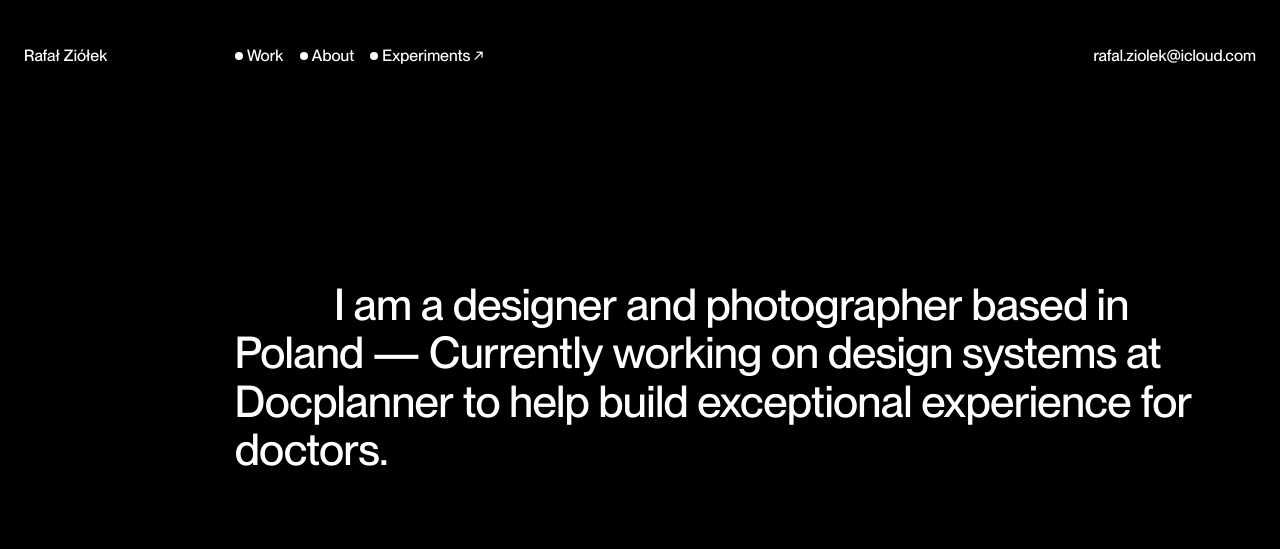
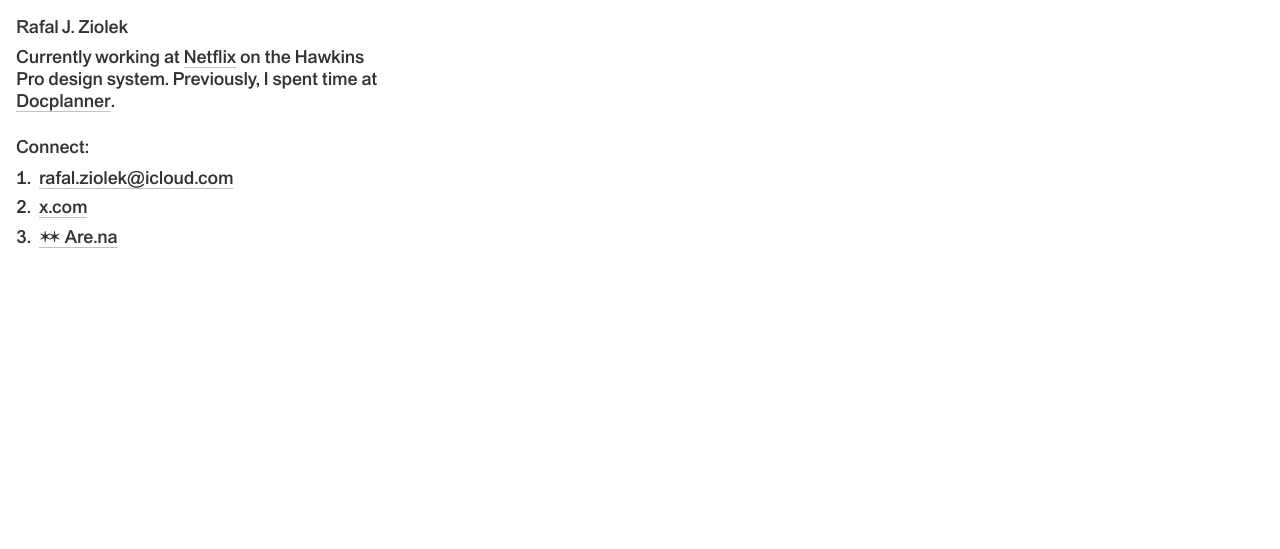
Before and after one commit to rafalziolek/portfolio, a Next.js app: page / in a window 1280 px wide. Shown: the top 549 px of the page. Built offline with nearby package versions, Linux system fonts and the light colour scheme.

Commit message:
Build temporary portfolio with system themes and native wavy links

```diff
--- a/src/app/page.jsx
+++ b/src/app/page.jsx
@@ -1,13 +1,41 @@
-import HeroSection from "@/components/HeroSection/HeroSection";
-import MainNav from "@/components/main-nav/MainNav";
-import ProjectList from "@/components/ProjectList/ProjectList";
+import localFont from 'next/font/local';
+import WaveLink from '@/components/WaveLink/WaveLink';
+import styles from './page.module.scss';
+
+const areal = localFont({
+  src: './fonts/ABCArealSuperfamilyVariable.woff2',
+  weight: '400 700',
+  style: 'normal',
+  display: 'swap',
+  fallback: ['Arial', 'sans-serif'],
+});
+
+export const metadata = {
+  title: 'Rafal J. Ziolek — Product Designer',
+  description: 'Product designer working at Netflix on the Hawkins Pro design system. Previously at Docplanner.',
+};
 
 export default function Home() {
   return (
-    <>
-      <MainNav />
-      <HeroSection />
-      <ProjectList />
-    </>
+    <main className={`${styles.page} ${areal.className}`}>
+      <div className={styles.content}>
+        <header className={styles.intro}>
+          <h1>Rafal J. Ziolek</h1>
+          <p>
+            Currently working at <WaveLink href='https://www.netflix.com/' brand='netflix'>Netflix</WaveLink>{' '}
+            on the Hawkins Pro design system. Previously, I spent time at{' '}
+            <WaveLink href='https://www.docplanner.com/' brand='docplanner'>Docplanner</WaveLink>.
+          </p>
+        </header>
+        <section aria-labelledby='connect-heading'>
+          <h2 id='connect-heading' className={styles.sectionHeading}>Connect:</h2>
+          <ol className={styles.links}>
+            <li><WaveLink href='mailto:rafal.ziolek@icloud.com'>rafal.ziolek@icloud.com</WaveLink></li>
+            <li><WaveLink href='https://x.com/rafal_ziolek'>x.com</WaveLink></li>
+            <li><WaveLink href='https://www.are.na/rafal-ziolek'><span aria-hidden='true'>{'\uE000'} </span>Are.na</WaveLink></li>
+          </ol>
+        </section>
+      </div>
+    </main>
   );
 }
--- /dev/null
+++ b/src/app/page.module.scss
@@ -0,0 +1,84 @@
+.page {
+  --portfolio-background: #fff;
+  --portfolio-text: #333;
+  --portfolio-underline: color-mix(in oklch, var(--portfolio-text) 30%, transparent);
+  --portfolio-netflix: oklch(0.72 0.17 25);
+  --portfolio-docplanner: oklch(0.72 0.137 173);
+  --portfolio-docplanner-glow-strength: 85%;
+  --portfolio-link-core-strength: 35%;
+  --portfolio-link-glow-strength: 55%;
+  --portfolio-link-halo-strength: 25%;
+  --portfolio-contact-glow-strength: 100%;
+  --areal-dark-mode: 0;
+  color-scheme: light;
+  min-height: 100svh;
+  padding: 16px;
+  color: var(--portfolio-text);
+  background: var(--portfolio-background);
+  font-size: 18px;
+  font-weight: 500;
+  font-synthesis: none;
+  font-variation-settings: 'wght' 500, 'MONO' 0, 'slnt' 0, 'DRKM' var(--areal-dark-mode);
+  letter-spacing: -0.01em;
+  line-height: 22px;
+
+  h1, h2 { font-size: inherit; font-weight: inherit; }
+}
+
+@media (prefers-color-scheme: dark) {
+  .page {
+    --portfolio-background: #000;
+    --portfolio-text: #fff;
+    --portfolio-underline: #ffffff80;
+    --portfolio-netflix: oklch(0.7 0.19 25);
+    --portfolio-docplanner: oklch(0.84 0.16 173);
+    --portfolio-docplanner-glow-strength: 50%;
+    --portfolio-link-core-strength: 70%;
+    --portfolio-link-glow-strength: 100%;
+    --portfolio-link-halo-strength: 100%;
+    --portfolio-contact-glow-strength: 60%;
+    --areal-dark-mode: 1;
+    color-scheme: dark;
+  }
+}
+
+.content { width: min(100%, 368px); }
+
+.intro {
+  display: flex;
+  flex-direction: column;
+  gap: 7.5px;
+  padding-bottom: 24px;
+}
+
+.sectionHeading {
+  padding-bottom: 9px;
+}
+
+.links {
+  list-style: none;
+  counter-reset: contact;
+
+  li {
+    counter-increment: contact;
+    display: flex;
+    align-items: baseline;
+    gap: 4px;
+    padding-bottom: 7.5px;
+
+    &::before {
+      content: counter(contact) '.';
+      flex: 0 0 19px;
+      font-variant-numeric: tabular-nums;
+    }
+  }
+}
+
+@media (pointer: coarse) {
+  .links li { min-height: 44px; }
+  .links a::after {
+    content: '';
+    position: absolute;
+    inset: -10px 0;
+  }
+}
--- /dev/null
+++ b/src/components/WaveLink/WaveLink.jsx
@@ -0,0 +1,9 @@
+import styles from './WaveLink.module.scss';
+
+export default function WaveLink({ href, brand, children }) {
+  return (
+    <a href={href} className={styles.link} data-brand={brand}>
+      {children}
+    </a>
+  );
+}
--- /dev/null
+++ b/src/components/WaveLink/WaveLink.module.scss
@@ -0,0 +1,52 @@
+.link {
+  --link-color: var(--portfolio-text);
+  --link-glow-color: color-mix(in oklch, var(--portfolio-underline) var(--portfolio-contact-glow-strength), transparent);
+  --link-glow:
+    0 0 3px color-mix(in oklch, var(--link-glow-color) var(--portfolio-link-core-strength), transparent),
+    0 0 8px color-mix(in oklch, var(--link-glow-color) var(--portfolio-link-glow-strength), transparent),
+    0 0 18px color-mix(in oklch, var(--link-glow-color) var(--portfolio-link-halo-strength), transparent);
+  position: relative;
+  display: inline-block;
+  text-decoration-line: underline;
+  text-decoration-style: solid;
+  text-decoration-color: var(--portfolio-underline);
+  text-decoration-thickness: 1px;
+  text-underline-offset: 4px;
+
+  &[data-brand='netflix'] {
+    --link-color: var(--portfolio-netflix);
+    --link-glow-color: var(--link-color);
+  }
+  &[data-brand='docplanner'] {
+    --link-color: var(--portfolio-docplanner);
+    --link-glow-color: color-mix(in oklch, var(--link-color) var(--portfolio-docplanner-glow-strength), transparent);
+  }
+
+  &:focus-visible {
+    outline: 2px solid var(--portfolio-text);
+    outline-offset: 5px;
+    border-radius: 1px;
+  }
+}
+
+@media (hover: hover) and (pointer: fine) {
+  .link:hover {
+    text-decoration-style: wavy;
+    text-decoration-color: var(--link-color);
+    text-underline-offset: 3px;
+    text-shadow: var(--link-glow);
+  }
+}
+
+.link:focus-visible {
+  text-decoration-style: wavy;
+  text-decoration-color: var(--link-color);
+  text-shadow: var(--link-glow);
+}
+
+@media (forced-colors: active) {
+  .link {
+    text-decoration-color: LinkText;
+    text-shadow: none;
+  }
+}
--- a/src/components/footer/footer.jsx
+++ b/src/components/footer/footer.jsx
@@ -1,3 +1,6 @@
+'use client';
+
+import { usePathname } from 'next/navigation';
 import styles from './footer.module.scss';
 import Text from '@/components/Text/text';
 import Image from 'next/image';
@@ -7,6 +10,9 @@
 import GridItem from '../Grid/GridItem';
 
 function Footer() {
+  const pathname = usePathname();
+  if (pathname === '/') return null;
+
   return (
     <>
       <footer className={styles.footer}>
```
Also changed, not shown: src/app/fonts/ABCArealSuperfamilyVariable.woff2 (added).
